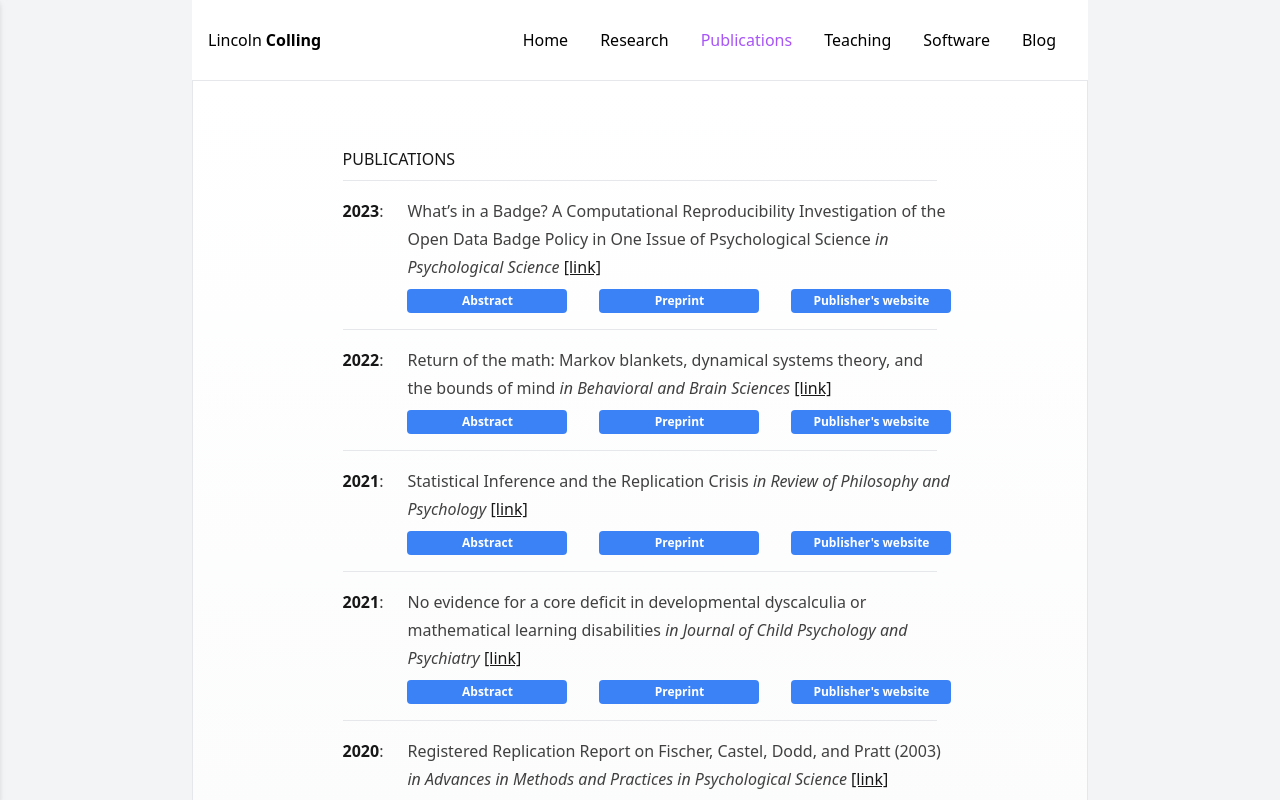
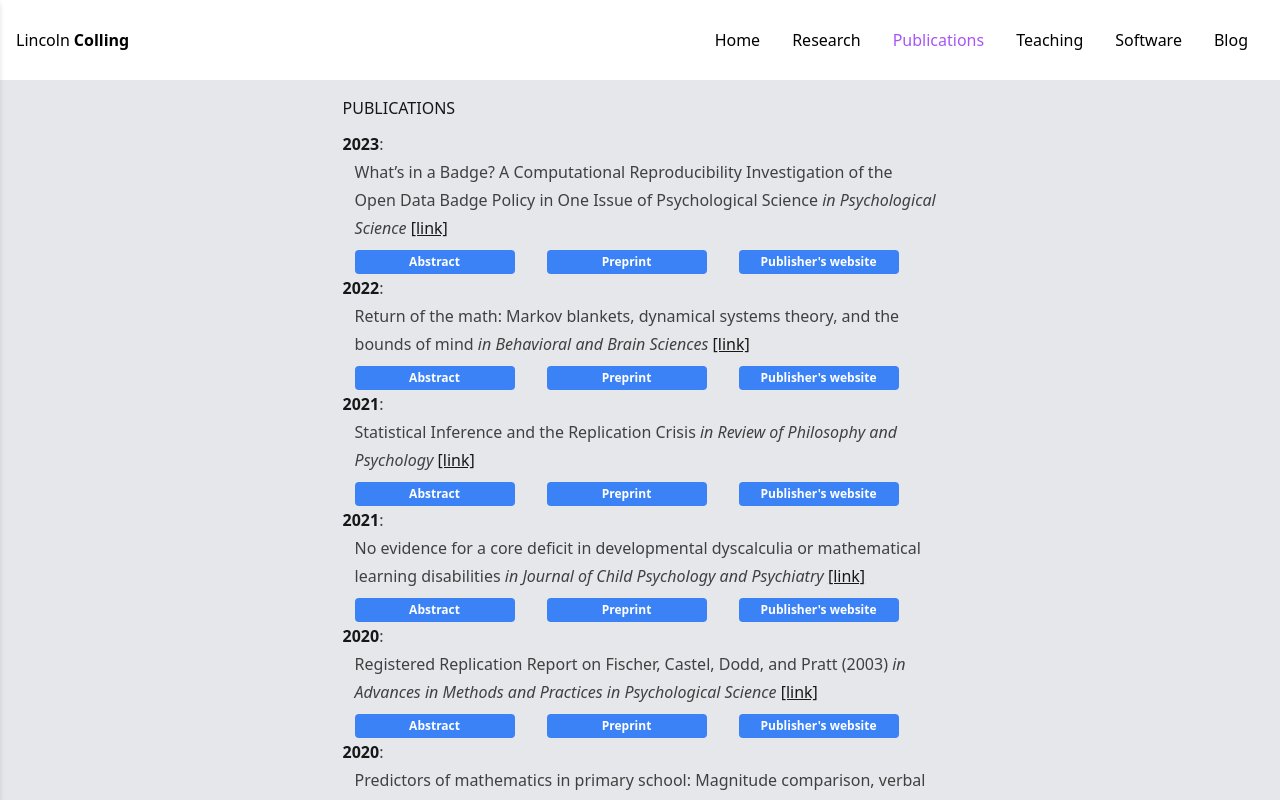
Before and after one commit to ljcolling/research-next-rewrite, a Next.js app: page /publications in a window 1280 px wide. Shown: the top 800 px of the page. Built offline with nearby package versions, Linux system fonts and the light colour scheme; some icons are missing.

Commit message:
fixed some layout issues

```diff
--- a/src/components/layout.tsx
+++ b/src/components/layout.tsx
@@ -10,10 +10,8 @@ import { useRouter } from 'next/router';
 
 const Main = ({ children }: { children: ReactNode }) => {
 
-  return (<main className=' bg-gradient-to-b from-white to-gray-100
-      flex-grow px-5 font-body
-      md:overflow-y-auto
-border border-gray-200'>
+  return (
+    <main className='p-4 flex-grow bg-gray-200'>
       {children}
     </main>
   )
@@ -33,27 +31,16 @@ const menuitems: Array<{ text: string, link: string }> = [
 
 const Body = ({ open, children }: { open: boolean; children: ReactNode }) => {
   return (
-    <div className={`container flex
-${open ? "bg-gray-800" : "bg-gray-100" }
-h-full max-w-full`}>
-      <div className={`container flex flex-col tranform ease-in-ou
-${open ?
-"bg-gray-800 -translate-y-0" :
-"bg-white -tranlate-y-full" }
-        h-full max-w-4xl mx-auto min-h-screen
-transition-transfrom duration-500
-`}>
+    <div className='flex flex-col h-screen'>
       {children}
-      </div>
     </div>
   )
 }
 
 
-const Footer = ()=> {
-
+const Footer = () => {
   return (
-    <footer className=" text-xs py-2 px-2 font-light bg-gray-100 border border-gray-200 text-center">
+    <footer className="text-xs py-2 px-2 font-light text-center">
       Copyright 2023, Lincoln Colling
     </footer>
   )
@@ -80,14 +67,14 @@ export default function Layout({ children }: { children: ReactNode }) {
     </Head>
     <Body open={open}>
       <NavBar open={open} setOpen={setOpen} />
-      { open ? <></> :
+      {open ? <></> :
         <>
           <Main>
             {children}
           </Main>
-      <Footer />
         </>
       }
+      <Footer />
     </Body>
   </>
   )
@@ -115,7 +102,7 @@ const MobileNav = ({
 
     <div
       style={{ height: "100%" }}
-      className={`absolute top-0 left-0  h-full w-screen z-10 bg-gray-800 transform
+      className={`absolute top-0 left-0  w-screen z-10 bg-gray-800 transform
 ${open ? "-translate-x-0" : "-translate-x-full"
         } transition-transform duration-300 ease-in-out filter drop-shadow-md
 
--- a/src/pages/index.tsx
+++ b/src/pages/index.tsx
@@ -8,14 +8,12 @@ const Home: NextPage = () => {
   return (
     <>
       <Info />
-      <div className="pt-10 md:container container md:mx-auto md:content-center text-justify pb-20 px-1">
       <article className="article pb-10">
         <Markdown>{bio}</Markdown>
       </article>
       <article className="article pt-10">
         <Markdown>{news}</Markdown>
       </article>
-      </div>
     </>
   );
 };
--- a/src/pages/publications.tsx
+++ b/src/pages/publications.tsx
@@ -37,8 +37,8 @@ import { useState } from "react"
 const Reference = ({ reference }: { reference: Reference }) => {
 
   const [showabstract, setShowabstract] = useState<boolean>(false)
-  return (<div className="border-t py-2">
-    <div className="flex flex-row text-left py-2">
+  return (
+    <div>
       <div className="pr-3"><strong>{reference.year}</strong>: </div>
       <div className="pl-3 text-left">
         <div>
@@ -61,15 +61,7 @@ ${!reference.abstract ? "opacity-50" : "hover:bg-blue-700"}
           </div>
 
       </div>
-
-    </div>
-{/*      {!showabstract ? null : */}
-    <article className={`${showabstract ? "opacity-100 duration-200 py-5" : "max-h-[0px] opacity-0 duration-0 py-0"}
-shadow-lg bg-white text-sm px-5 z-10 rounded transition-all`}>
-      {reference.abstract}
-    </article>
-{/*      } */}
-  </div>
+</div>
 
   )
 
@@ -78,23 +70,23 @@ shadow-lg bg-white text-sm px-5 z-10 rounded transition-all`}>
 
 }
 
+    /* <article className={`${showabstract ? "opacity-100 duration-200 py-5" : "max-h-[0px] opacity-0 duration-0 py-0"}
+shadow-lg bg-white text-sm px-5 z-10 rounded transition-all`}>
+      {reference.abstract}
+    </article> */
 
 
 
 const Publications: NextPage = () => {
 
-  return (<>
-    <div className="pt-10 md:container container md:mx-auto md:content-center text-justify pb-20 px-1">
+  return (
       <article className="article">
-        <h3>Publications</h3>
-        <div>
+      <h3 style={{marginTop: 0}}
+        className="prose prose-neutral prose-base mx-auto">Publications</h3>
         {references.map((ref, index) => {
           return <Reference key={index} reference={ref} />
         })}
-        </div>
       </article>
-    </div>
-    </>
   )
 
 }
--- a/src/pages/research.tsx
+++ b/src/pages/research.tsx
@@ -4,11 +4,9 @@ import summary from "../text/research.md"
 
 const Research: NextPage = () => {
   return (<>
-    <div className="pt-10 md:container container md:mx-auto md:content-center text-justify pb-20 px-1">
       <article className="article">
         <Markdown>{summary}</Markdown>
       </article>
-    </div>
   </>)
 }
 
--- a/src/pages/software.tsx
+++ b/src/pages/software.tsx
@@ -4,11 +4,10 @@ import software from "../text/software.md"
 
 const Software: NextPage = () => {
   return (
-    <div className="pt-10 md:container container md:mx-auto md:content-center text-justify pb-20 px-1">
-      <article className="article">
-        <Markdown>{software}</Markdown>
- </article>
- </div>
+    <article className="article">
+      <Markdown>{software}</Markdown>
+    </article>
+
   )
 }
-export  default Software
+export default Software
--- a/src/pages/teaching.tsx
+++ b/src/pages/teaching.tsx
@@ -8,11 +8,10 @@ import teaching from "../text/teaching.md";
 
 const Teaching: NextPage = () => {
   return (
-    <div className="pt-10 md:container container md:mx-auto md:content-center text-justify pb-20 px-1">
       <article className="article">
         <Markdown>{teaching}</Markdown>
  </article>
- </div>
+
   )
 }
 
```
Lines whose indentation alone changed are shown as unchanged.
